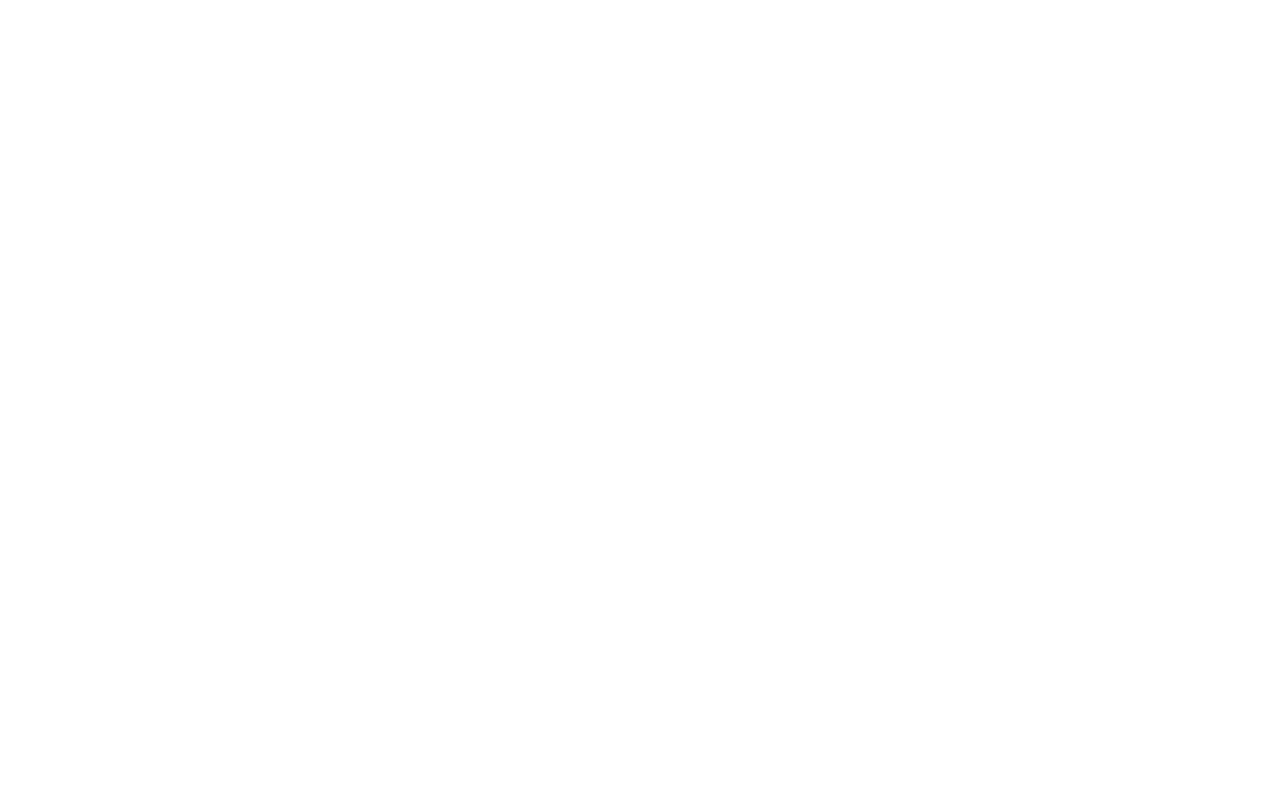
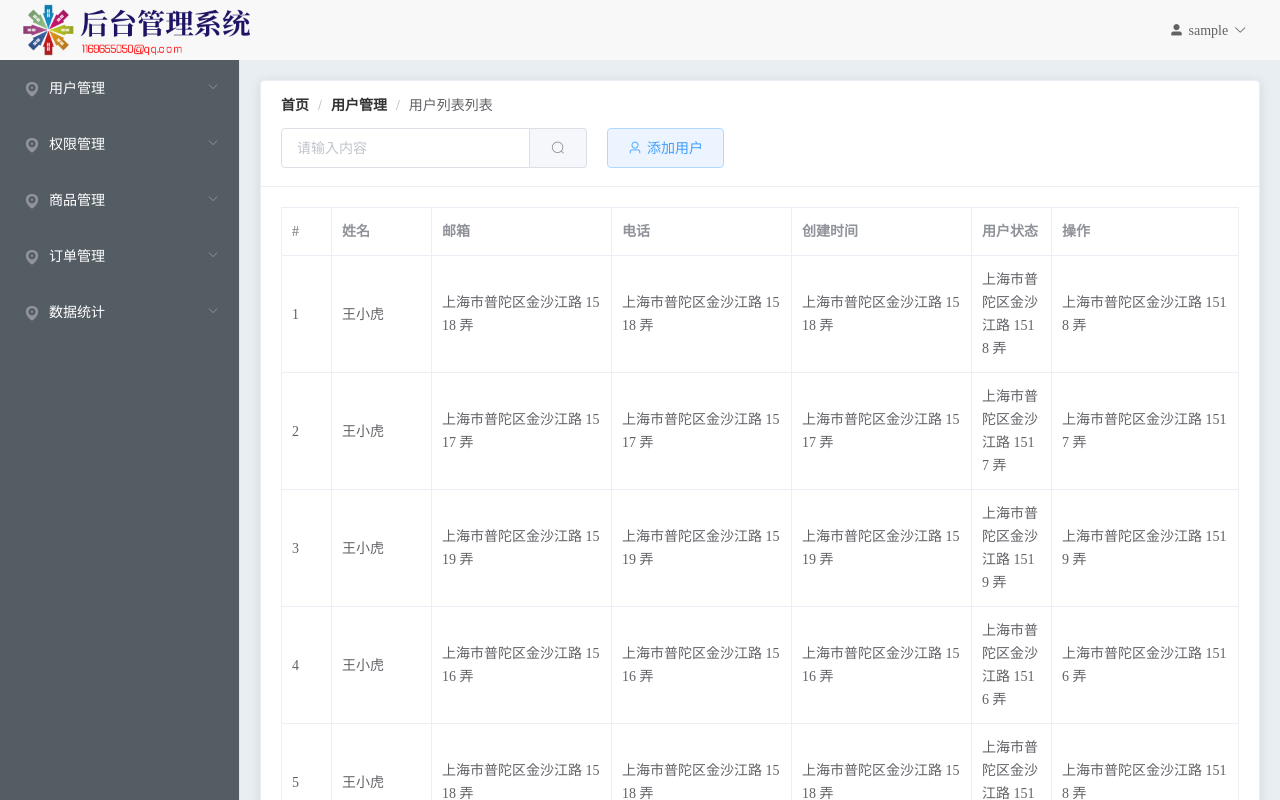
Before and after one commit to wuliaodexuanze/electrical-business-background, a Vue app: page /#/users in a window 1280 px wide. Shown: the top 800 px of the page. Built offline with nearby package versions, Linux system fonts and the light colour scheme; no server answers; sample sign-in values are in the browser's storage.

Commit message:
add user component

```diff
--- a/src/router/index.js
+++ b/src/router/index.js
@@ -2,6 +2,7 @@
 import Router from 'vue-router';
 import Login from '@/views/login/login';
 import Home from '@/views/home/home';
+import Users from '@/views/users/users';
 
 Vue.use(Router);
 
@@ -10,7 +11,14 @@
     {
       path: '/',
       name: 'home',
-      component: Home
+      component: Home,
+      children: [
+        {
+          path: 'users',
+          name: 'users',
+          component: Users
+        }
+      ]
     },
     {
       path: '/login',
--- a/src/views/home/home.vue
+++ b/src/views/home/home.vue
@@ -9,10 +9,10 @@
         </el-col>
         <el-col :span="2" :offset="18">
           <div class="grid-content bg-purple header-right">
-            <el-dropdown>
+            <el-dropdown @command="handleLogout">
               <span class="el-dropdown-link">
                 <i class="el-icon-user-solid el-icon--left"></i>
-              用户名
+                <span v-text="username"></span>
                 <i class="el-icon-arrow-down el-icon--right"></i>
               </span>
               <el-dropdown-menu slot="dropdown">
@@ -32,13 +32,14 @@
           background-color="#545c64"
           text-color="#fff"
           active-text-color="#ffd04b"
-          :unique-opened="true">
+          :unique-opened="true"
+          :router="true">
           <el-submenu index="1">
             <template slot="title">
               <i class="el-icon-location"></i>
               <span>用户管理</span>
             </template>
-            <el-menu-item index="1-1">
+            <el-menu-item index="users">
               <i class="el-icon-location"></i>
               <span>用户列表</span>
             </el-menu-item>
@@ -98,7 +99,9 @@
         </el-menu>
       </el-aside>
       <el-container>
-        <el-main class="main-box">Main</el-main>
+        <el-main class="main-box">
+          <router-view></router-view>
+        </el-main>
         <el-footer
           class="footer-box">&copy;&nbsp;2019-2019&nbsp;by&nbsp;1169655050@qq.com</el-footer>
       </el-container>
@@ -115,7 +118,13 @@
   Aside,
   Main,
   Row,
-  Col, Dropdown, DropdownMenu, DropdownItem, Menu, MenuItem, Submenu } from 'element-ui';
+  Col,
+  Dropdown,
+  DropdownMenu,
+  DropdownItem,
+  Menu,
+  MenuItem,
+  Submenu, Message } from 'element-ui';
 
 Vue.use(Container);
 Vue.use(Header);
@@ -132,7 +141,29 @@
 Vue.use(Submenu);
 
 export default {
-  name: 'home'
+  name: 'home',
+  data() {
+    return {
+      username: ''
+    };
+  },
+  beforeCreate() {
+    const token = localStorage.getItem('business_token');
+    const username = localStorage.getItem('business_username');
+    if (!token && !username) {
+      this.$router.push({ name: 'login' });
+    }
+  },
+  mounted() {
+    this.username = localStorage.getItem('business_username');
+  },
+  methods: {
+    handleLogout() {
+      localStorage.clear();
+      Message.success('退出成功');
+      this.$router.push({ name: 'login' });
+    }
+  }
 };
 </script>
 
@@ -151,10 +182,7 @@
     text-align: center;
   }
   .aside-box {
-    position: fixed;
-    top: 60px;
-    bottom: 0;
-    left: 0;
+    float: left;
     overflow: hidden;
     height: 100%;
   }
@@ -162,11 +190,7 @@
     height: 100%;
     overflow-y: auto;
   }
-  .aside-box .aside-nav .el-menu {
-    overflow: hidden;
-  }
   .main-box {
-    padding-left: 240px;
     height: 100%;
     background-color: #e9eef3;
   }
--- a/src/views/login/login.vue
+++ b/src/views/login/login.vue
@@ -104,6 +104,7 @@
         if (status === 200) {
           type = 'success';
           localStorage.setItem('business_token', data.token);
+          localStorage.setItem('business_username', data.username);
           this.$router.push({ name: 'home' });
         }
         Message({ message: msg, type });
--- /dev/null
+++ b/src/views/users/users.vue
@@ -0,0 +1,188 @@
+<template>
+  <el-card
+    class="users-wrap"
+    :body-style="{height:'100%'}">
+    <div
+      slot="header"
+      class="clearfix">
+      <el-breadcrumb>
+        <el-breadcrumb-item><a href="/">首页</a></el-breadcrumb-item>
+        <el-breadcrumb-item><a href="/">用户管理</a></el-breadcrumb-item>
+        <el-breadcrumb-item>用户列表列表</el-breadcrumb-item>
+      </el-breadcrumb>
+      <el-row :gutter="20" class="search-box">
+        <el-col :span="8">
+          <el-input placeholder="请输入内容" v-model="query" class="input-with-select">
+            <el-button slot="append" icon="el-icon-search"></el-button>
+          </el-input>
+        </el-col>
+        <el-col :span="2">
+          <el-button icon="el-icon-user" type="primary" plain>添加用户</el-button>
+        </el-col>
+      </el-row>
+    </div>
+    <div class="body-box">
+      <el-table
+        :data="tableData"
+        border
+        height="600"
+        class="table-box">
+        <el-table-column
+          type="index"
+          label="#"
+          width="50">
+        </el-table-column>
+        <el-table-column
+          prop="name"
+          label="姓名"
+          width="100">
+        </el-table-column>
+        <el-table-column
+          prop="address"
+          label="邮箱"
+          width="180">
+        </el-table-column>
+        <el-table-column
+          prop="address"
+          label="电话"
+          width="180">
+        </el-table-column>
+        <el-table-column
+          prop="address"
+          label="创建时间"
+          width="180">
+        </el-table-column>
+        <el-table-column
+          prop="address"
+          label="用户状态"
+          width="80">
+        </el-table-column>
+        <el-table-column
+          prop="address"
+          label="操作">
+        </el-table-column>
+      </el-table>
+      <el-pagination
+        class="page-box"
+        background
+        :page-sizes="[100, 200, 300, 400]"
+        :page-size="100"
+        layout="total, sizes, prev, pager, next, jumper"
+        :total="1000">
+      </el-pagination>
+    </div>
+  </el-card>
+</template>
+
+<script>
+import Vue from 'vue';
+import {
+  Card,
+  Breadcrumb,
+  BreadcrumbItem,
+  Input,
+  Button,
+  Row,
+  Col,
+  Table,
+  TableColumn,
+  Pagination
+} from 'element-ui';
+
+Vue.use(Card);
+Vue.use(Breadcrumb);
+Vue.use(BreadcrumbItem);
+Vue.use(Input);
+Vue.use(Button);
+Vue.use(Row);
+Vue.use(Col);
+Vue.use(Table);
+Vue.use(TableColumn);
+Vue.use(Pagination);
+
+export default {
+  name: 'users',
+  data() {
+    return {
+      query: '',
+      pagenum: 1,
+      pagesize: 10,
+      tableData: [{
+        date: '2016-05-02',
+        name: '王小虎',
+        address: '上海市普陀区金沙江路 1518 弄'
+      }, {
+        date: '2016-05-04',
+        name: '王小虎',
+        address: '上海市普陀区金沙江路 1517 弄'
+      }, {
+        date: '2016-05-01',
+        name: '王小虎',
+        address: '上海市普陀区金沙江路 1519 弄'
+      }, {
+        date: '2016-05-03',
+        name: '王小虎',
+        address: '上海市普陀区金沙江路 1516 弄'
+      }, {
+        date: '2016-05-02',
+        name: '王小虎',
+        address: '上海市普陀区金沙江路 1518 弄'
+      }, {
+        date: '2016-05-04',
+        name: '王小虎',
+        address: '上海市普陀区金沙江路 1517 弄'
+      }, {
+        date: '2016-05-01',
+        name: '王小虎',
+        address: '上海市普陀区金沙江路 1519 弄'
+      }, {
+        date: '2016-05-03',
+        name: '王小虎',
+        address: '上海市普陀区金沙江路 1516 弄'
+      }, {
+        date: '2016-05-02',
+        name: '王小虎',
+        address: '上海市普陀区金沙江路 1518 弄'
+      }, {
+        date: '2016-05-04',
+        name: '王小虎',
+        address: '上海市普陀区金沙江路 1517 弄'
+      }, {
+        date: '2016-05-01',
+        name: '王小虎',
+        address: '上海市普陀区金沙江路 1519 弄'
+      }, {
+        date: '2016-05-03',
+        name: '王小虎',
+        address: '上海市普陀区金沙江路 1516 弄'
+      }]
+    };
+  },
+  created() {
+    this.getUserList();
+  },
+  methods: {
+    async getUserList() {
+      const AUTH_TOKEN = localStorage.getItem('business_token');
+      this.$http.defaults.headers.common['Authorization'] = AUTH_TOKEN;
+      const result = await this.$http.get(`users?query=${this.query}&pagenum=${this.pagenum}&pagesize=${this.pagesize}`);
+      console.log(result);
+    }
+  }
+};
+</script>
+
+<style scoped>
+.users-wrap {
+  display: flex;
+  flex-direction: column;
+  height: 100%;
+}
+
+.users-wrap .search-box {
+  margin-top: 15px;
+}
+.users-wrap .page-box {
+  padding-top: 20px;
+}
+</style>
```
Also changed, not shown: .eslintrc.js. Lines whose indentation alone changed are shown as unchanged.
